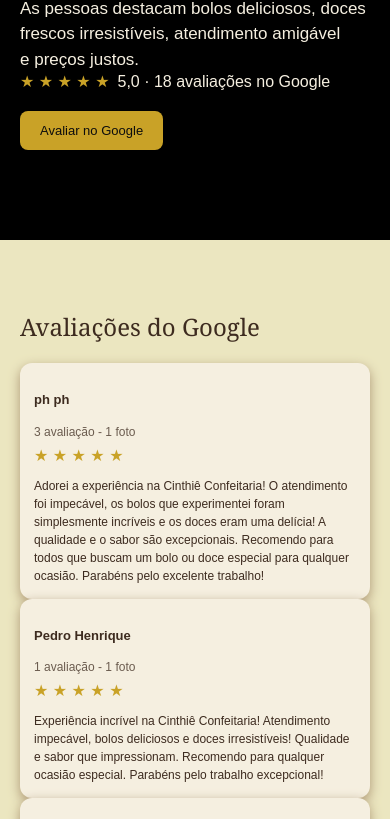
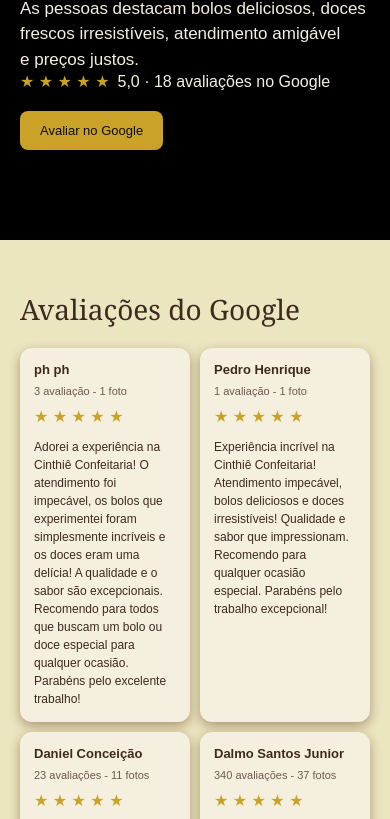
Before and after one commit to yasminalba/cinthie_confeitaria, a plain HTML site: page pages/feedbacks.html in a window 390 px wide. Shown: the part 276-1095 px from the top of the page. Drawn offline with Linux system fonts and the light colour scheme.

Commit message:
Refactor feedback section styles in CSS

```diff
--- a/css/style.css
+++ b/css/style.css
@@ -1080,69 +1080,124 @@
     overflow: hidden;
 }
 
+
 /* =========================
    12. FEEDBACKS
 ========================= */
 
 .comentarios-google {
+    display: grid;
+    grid-template-columns: repeat(3, minmax(0, 1fr));
+    gap: 25px;
     max-width: var(--largura);
     margin: 0 auto;
     padding: 80px var(--margem-lateral) 120px;
-}
-
-.grade-google {
-    display: flex;
-    gap: 20px;
-}
-
-.comentarios-pagina {
-    display: grid;
-    grid-template-columns: repeat(3, minmax(0, 1fr));
-    gap: 20px;
     align-items: stretch;
 }
 
-.comentarios-pagina h2 {
+/* Título da seção */
+
+.comentarios-google > h2 {
     grid-column: 1 / -1;
     font-size: 28px;
-    margin: 0 0 5px;
-}
-
-.comentarios {
+    margin: 0 0 10px;
+}
+
+/* Cartões de comentários */
+
+.comentarios-google > .comentarios {
+    display: flex;
+    flex-direction: column;
     min-width: 0;
     min-height: 300px;
-    padding: 30px;
+    padding: 25px;
+    margin: 0;
     border-radius: 12px;
-}
+    background-color: var(--creme);
+    box-shadow: var(--sombra);
+}
+
+/* Nome */
 
 .comentarios h3 {
+    color: var(--marrom);
     font-size: 15px;
-    color: var(--marrom);
-    line-height: 1.5;
-}
-
-.comentarios p {
-    color: var(--marrom);
-    font-size: 13px;
-    line-height: 1.5;
-    margin: 0;
-}
+    margin: 0 0 8px;
+}
+
+/* Informações do avaliador */
 
 .comentarios .descricao {
     color: var(--marrom-medio);
     font-size: 12px;
-    margin: 0 0 5px;
-}
+    margin: 0 0 10px;
+}
+
+/* Estrelas */
 
 .comentarios .estrela {
     display: block;
+    color: var(--dourado);
     margin-bottom: 12px;
 }
+
+/* Texto da avaliação */
+
+.comentarios > p:not(.descricao) {
+    color: var(--marrom);
+    font-size: 13px;
+    line-height: 1.6;
+    margin: 0;
+}
+
+/* Botão de avaliar */
 
 .site-comentarios {
     grid-column: 1 / -1;
-    margin-top: 10px;
-}
+    margin-top: 15px;
+}
+
+/* Tablet */
+
+@media (max-width: 800px) {
+    .comentarios-google {
+        grid-template-columns: repeat(2, minmax(0, 1fr));
+        gap: 18px;
+        padding: 50px 20px 80px;
+    }
+
+    .comentarios-google > .comentarios {
+        min-height: 0;
+    }
+}
+
+/* Celular */
+
+@media (max-width: 480px) {
+    .comentarios-google {
+        grid-template-columns: repeat(2, minmax(0, 1fr));
+        gap: 10px;
+        padding: 35px 12px 60px;
+    }
+
+    .comentarios-google > .comentarios {
+        padding: 14px;
+    }
+
+    .comentarios h3 {
+        font-size: 13px;
+    }
+
+    .comentarios .descricao {
+        font-size: 11px;
+    }
+
+    .comentarios > p:not(.descricao) {
+        font-size: 12px;
+        line-height: 1.5;
+    }
+}
+
 
 /* =========================
    13. FORMULÁRIOS
```
